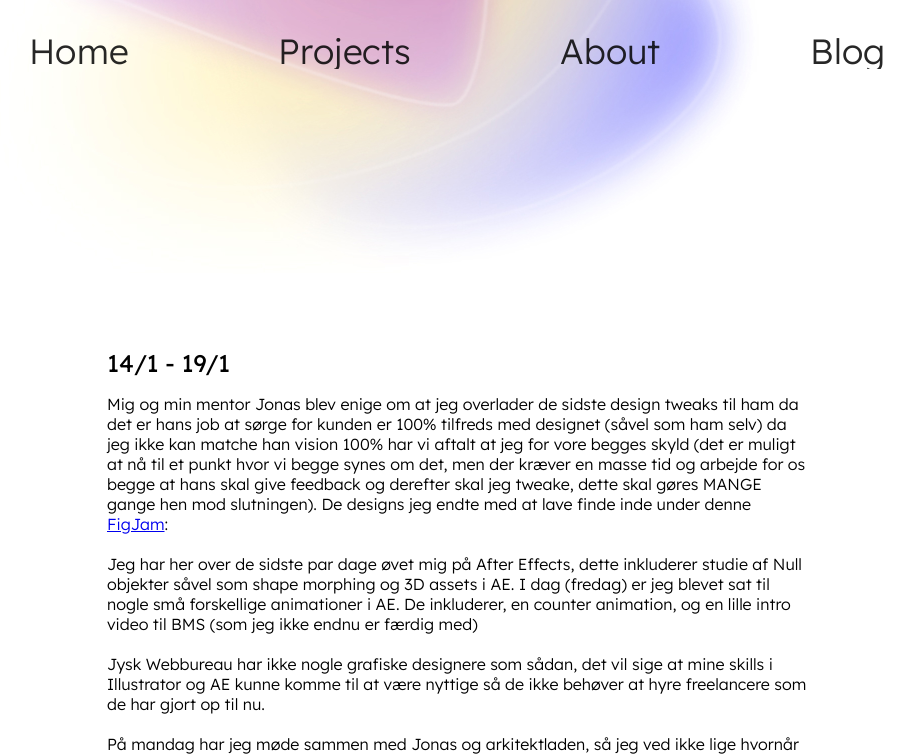
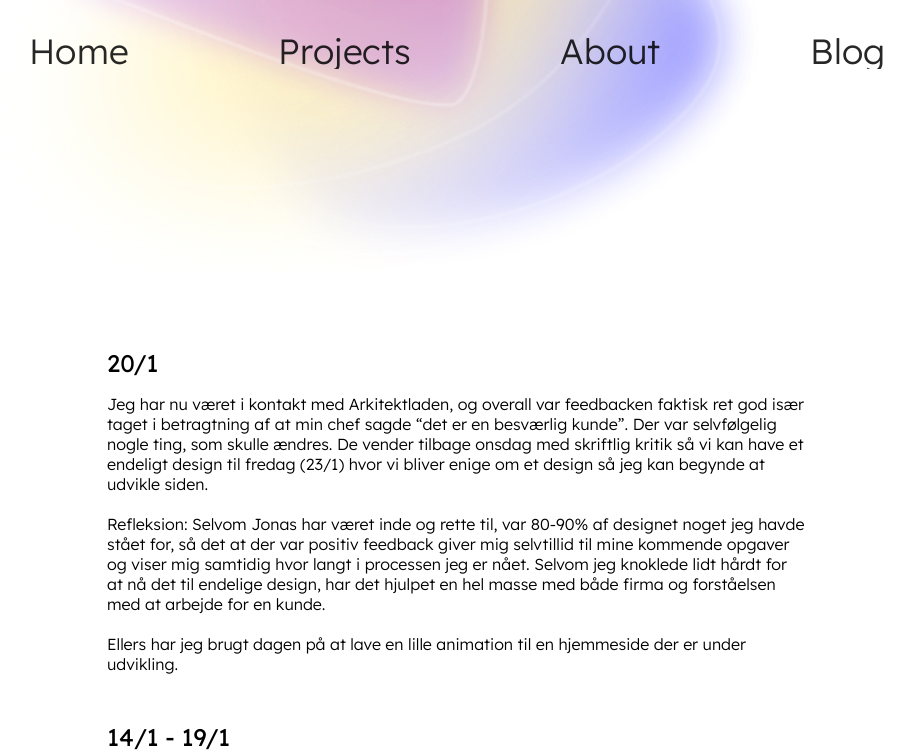
Before and after one commit to AlbertHetting/AlbertHetting.github.io, a React (Vite) app: page /blog in a window 1280 px wide. Shown: the top 756 px of the page, without its empty margins (183-1097 px from the left). Built offline with nearby package versions, Linux system fonts and the light colour scheme; the HTML template or start-up script is replaced by a standard one.

Commit message:
2001 update

```diff
--- a/src/pages/Blog.jsx
+++ b/src/pages/Blog.jsx
@@ -22,6 +22,30 @@ export default function Blog() {
       </section>
       <div>
         <div className="BlogSectionMain">
+          <div className="things reveal4 stagger">
+            <div className="Daily">
+              <h1> 20/1 </h1>
+              <p className="PText">
+                Jeg har nu været i kontakt med Arkitektladen, og overall var
+                feedbacken faktisk ret god især taget i betragtning af at min
+                chef sagde “det er en besværlig kunde”. Der var selvfølgelig
+                nogle ting, som skulle ændres. De vender tilbage onsdag med
+                skriftlig kritik så vi kan have et endeligt design til fredag
+                (23/1) hvor vi bliver enige om et design så jeg kan begynde at
+                udvikle siden. <br></br> <br></br>
+                Refleksion: Selvom Jonas har været inde og rette til, var 80-90%
+                af designet noget jeg havde stået for, så det at der var positiv
+                feedback giver mig selvtillid til mine kommende opgaver og viser
+                mig samtidig hvor langt i processen jeg er nået. Selvom jeg
+                knoklede lidt hårdt for at nå det til endelige design, har det
+                hjulpet en hel masse med både firma og forståelsen med at
+                arbejde for en kunde.<br></br> <br></br>Ellers har jeg brugt
+                dagen på at lave en lille animation til en hjemmeside der er
+                under udvikling.
+              </p>
+            </div>
+          </div>
+
           <div className="things reveal4 stagger">
             <div className="Daily">
               <h1> 14/1 - 19/1 </h1>
```
